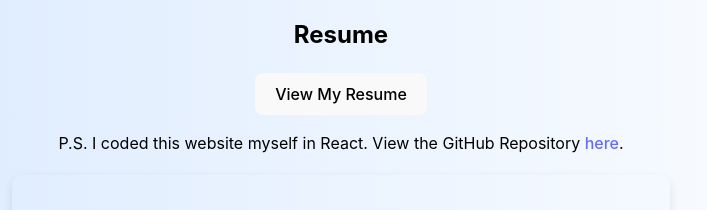
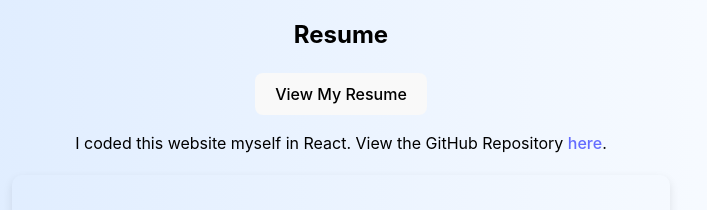
Before and after one commit to desperado9994/my-portfolio, a React (Vite) app: page / in a window 1280 px wide. Shown: the part 900-1110 px from the top of the page, without its empty margins (299-1006 px from the left). Built offline with nearby package versions, Linux system fonts and the light colour scheme.

Commit message:
Updated note under resume

```diff
--- a/src/App.jsx
+++ b/src/App.jsx
@@ -86,7 +86,7 @@ function App() {
           <button>View My Resume</button>
         </a>
         <p>
-        P.S. I coded this website myself in React. View the GitHub Repository {" "}
+        I coded this website myself in React. View the GitHub Repository {" "}
         <a href="https://github.com/desperado9994/my-portfolio" target="_blank" rel="noopener noreferrer">
           here
           </a>.
```
